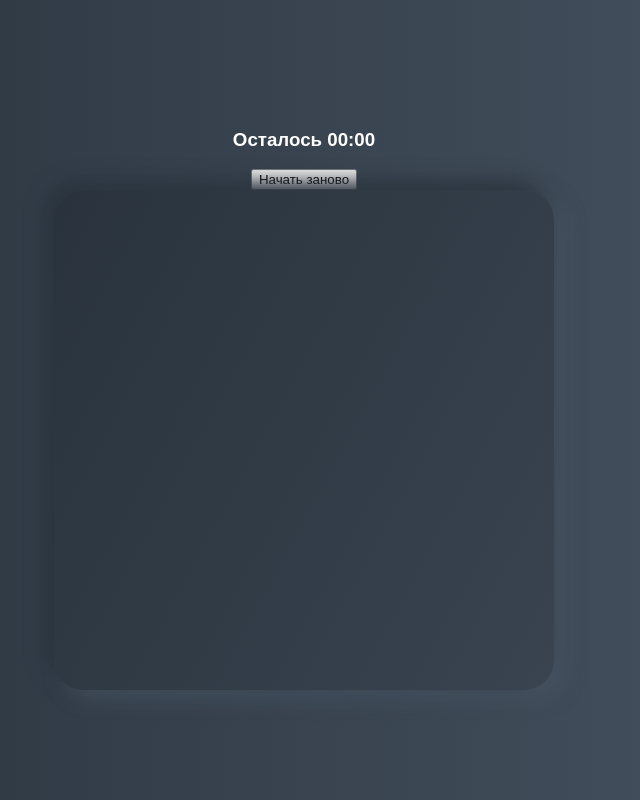
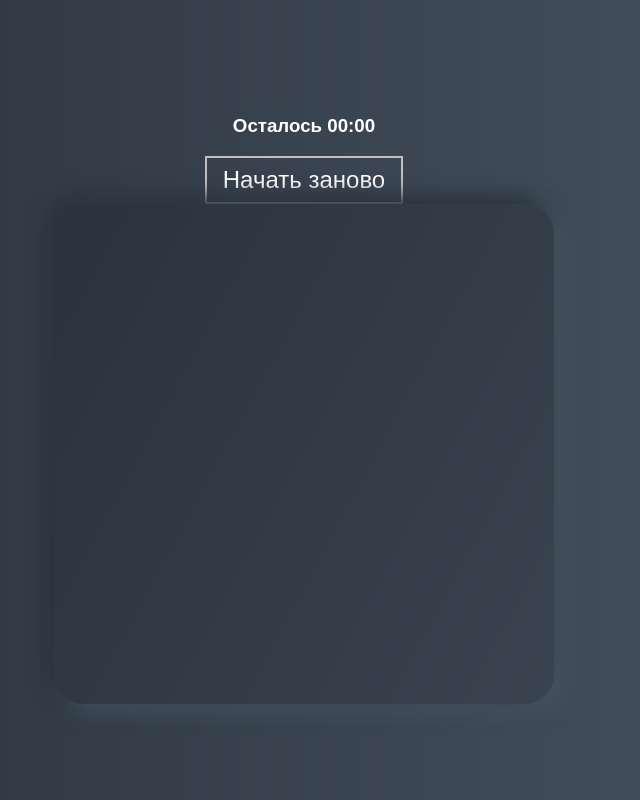
Before and after one commit to Tony7-the-Human/Aim-training, a plain HTML site: page index.html in a window 1280 px wide. Shown: the part 1600-2400 px from the top of the page, without its empty margins (336-976 px from the left). Drawn offline with Linux system fonts and the light colour scheme; a web font is replaced by a local one.

Commit message:
Update styles.css

```diff
--- a/styles.css
+++ b/styles.css
@@ -73,6 +73,21 @@ h1 {
   color: #16D9E3;
 }
 
+.time-btn__restart {
+  background-color: transparent;
+  border: 2px solid #C0C0C0;
+  color: #fff;
+  cursor: pointer;
+  font-family: inherit;
+  padding: .5rem 1rem;
+  font-size: 1.5rem;
+}
+
+.time-btn__restart:hover {
+  border: 2px solid #16D9E3;
+  color: #16D9E3;
+}
+
 .hide {
   opacity: 0;
 }
```
